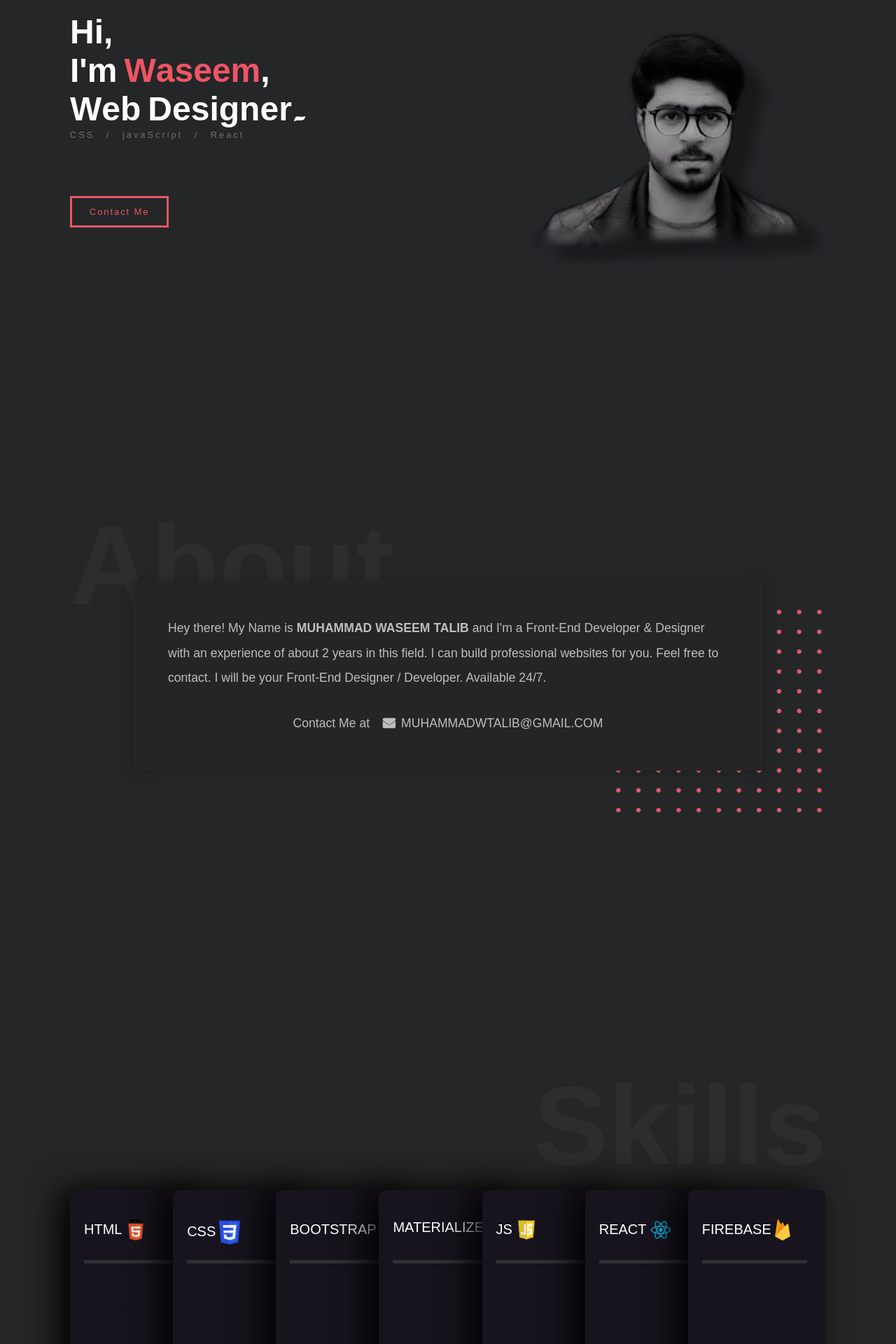
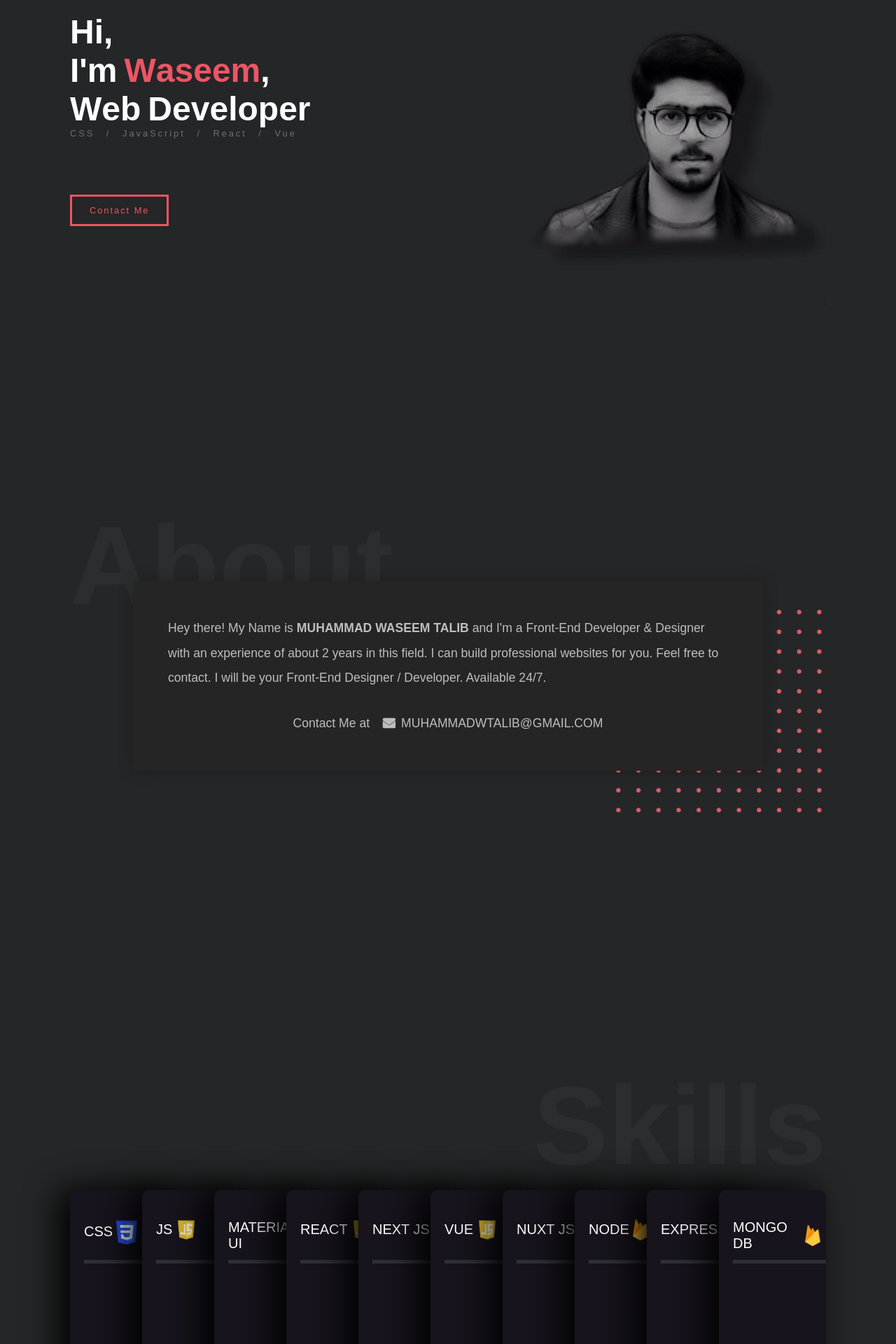
Before and after one commit to WaseemTalib/portfolio, a React (Create React App) app: page / in a window 1280 px wide. Shown: the part 180-2100 px from the top of the page at 70% size. Built offline with nearby package versions, Linux system fonts and the light colour scheme.

Commit message:
Loader Update

```diff
--- a/src/App.css
+++ b/src/App.css
@@ -13,8 +13,9 @@ html {
     padding: 0 100px 0 100px
 }
 
-.logo {
+.logo > h1 {
     cursor: pointer;
+    color: #ED5565;
 }
 
 nav ul,
@@ -920,9 +921,6 @@ svg {
         margin: .5rem 0
     }
 
-    /* .work a {
-        justify-self: normal;
-    } */
     .work a img {
         width: 250px
     }
@@ -939,13 +937,12 @@ svg {
     }
 }
 
-#loader {
-    position: absolute;
-    height: 100vh;
+.loader {
+    max-height: 100vh;
+    min-height: 100vh;
     width: 100%;
     display: flex;
     align-items: center;
     justify-content: center;
-    transform: scale(2);
-
+    transform: scale(3);
 }
--- a/src/App.js
+++ b/src/App.js
@@ -17,13 +17,13 @@ const App = () => {
   }, [])
 
   return (
-    <>
+    <div className={'body-style'} style={{ overflow: loading ? 'hidden' : 'auto' }}>
       {loading ? (
-        <div id='loader'>
+        <div className='loader'>
           <CirclesWithBar
             height="100"
             width="100"
-            color="#4fa94d"
+            color="#ED5565"
             wrapperStyle={{}}
             wrapperClass=""
             visible={true}
@@ -41,7 +41,7 @@ const App = () => {
             </Switch>
           </Router>
         )}
-    </>
+    </div>
   )
 
 }
--- a/src/component/Header.jsx
+++ b/src/component/Header.jsx
@@ -25,16 +25,16 @@ const Header = (props) => {
                     <span className="m-left" style={{marginRight:"10px"}}>b</span>
                     <span>D</span>
                     <span className="m-left">e</span>
-                    <span className="m-left">s</span>
-                    <span className="m-left">i</span>
-                    <span className="m-left">g</span>
-                    <span className="m-left">n</span>
+                    <span className="m-left">v</span>
+                    <span className="m-left">e</span>
+                    <span className="m-left">l</span>
+                    <span className="m-left">o</span>
+                    <span className="m-left">p</span>
                     <span className="m-left">e</span>
                     <span className="m-left">r</span>
-                    <span className="m-left">۔</span>
                 </h1>
 
-                <p>CSS / javaScript / React</p>
+                <p>CSS / JavaScript / React / Vue</p>
                 <a href="#contact">Contact Me</a>
             </div>
             <div className="profile-img">
--- a/src/component/Skills.jsx
+++ b/src/component/Skills.jsx
@@ -1,7 +1,5 @@
 import React from 'react';
-import htmlImg from '../img/html.png'
 import cssImg from '../img/css.png'
-import bootstrapImg from '../img/bootstrap.png'
 import materializeImg from '../img/materialize.png'
 import jsImg from '../img/js.png'
 import reactImg from '../img/react.png'
@@ -12,34 +10,54 @@ const Skills = () => {
     const skills = [
         {
             type: 'css',
-            percentage: 80,
+            percentage: 85,
             src: cssImg
         },
         {
-            type: 'bootstrap',
-            percentage: 75,
-            src: bootstrapImg
+            type: 'js',
+            percentage: 80,
+            src: jsImg
         },
         {
-            type: 'materialize',
-            percentage: 70,
+            type: 'material ui',
+            percentage: 85,
             src: materializeImg
         },
         {
-            type: 'js',
+            type: 'react',
+            percentage: 85,
+            src: jsImg
+        },
+        {
+            type: 'next js',
             percentage: 75,
             src: jsImg
         },
         {
-            type: 'react',
-            percentage: 65,
+            type: 'vue',
+            percentage: 70,
+            src: jsImg
+        },
+        {
+            type: 'nuxt js',
+            percentage: 70,
             src: reactImg
         },
         {
-            type: 'firebase',
+            type: 'node',
             percentage: 75,
             src: firebaseImg
         },
+        {
+            type: 'express',
+            percentage: 70,
+            src: firebaseImg
+        },
+        {
+            type: 'mongo db',
+            percentage: 75,
+            src: firebaseImg
+        }
     ];
 
     return (
@@ -53,7 +71,6 @@ const Skills = () => {
                 opacity: 1,
                 animationName: "react-reveal - 842603144430929 - 1"
             }}>
-                <NewCard type="html" percentage={90} index={40} src={htmlImg} />
                 {skills?.map((skill, ind) => (
                     <NewCard type={skill.type} key={`key-${ind}`} percentage={skill.percentage} src={skill.src} />
                 ))}
--- a/src/component/Work.jsx
+++ b/src/component/Work.jsx
@@ -24,13 +24,13 @@ class Work extends Component {
                 title: 'Project Ecomwise',
                 imageName: ecomwise,
                 url: 'https://ecomwise.ph/',
-                des: 'This is a project about Bus Reservation.'
+                des: 'This is a project about Store and MLM system.'
             },
             {
                 title: 'Project Trackhero',
                 imageName: trackhero,
                 url: 'https://trackhero.com/',
-                des: 'This is a project about Bus Reservation.'
+                des: 'This is a project about events, reservation and vehicles.'
             },
             {
                 title: 'Project Natours',
@@ -42,19 +42,19 @@ class Work extends Component {
                 title: 'Project Dice-Game',
                 imageName: dice,
                 url: 'https://waseemtalib.github.io/dice-game/',
-                des: 'This is a project of displaying something like books, movies or any other category.'
+                des: 'This is a nice and simple dice game.'
             },
             {
                 title: 'Project Budgety',
                 imageName: budgety,
                 url: 'https://waseemtalib.github.io/Budgety/',
-                des: 'This is a project of displaying something like books, movies or any other category.'
+                des: 'This is a project of calculating your credits and debits.'
             },
             {
                 title: 'Project Drum-Kit',
                 imageName: drum,
                 url: 'https://waseemtalib.github.io/drum-kit/',
-                des: 'This is a project of displaying something like books, movies or any other category.'
+                des: 'This is a simple drum playing game.'
             },
             {
                 title: 'Project Trillo',
@@ -66,13 +66,13 @@ class Work extends Component {
                 title: 'Project Simon-Game',
                 imageName: simon,
                 url: 'https://waseemtalib.github.io/simon-game/',
-                des: 'This project uses flexBox which makes it creative and attractive with its look.'
+                des: 'This project is a game which tests your memory.'
             },
             {
                 title: 'Project Smash Codes',
                 imageName: smash,
                 url: 'http://smash-codes.web.app/',
-                des: 'This project uses flexBox which makes it creative and attractive with its look.'
+                des: 'This is a portfolio project of a company.'
             },
         ]
     }
```
